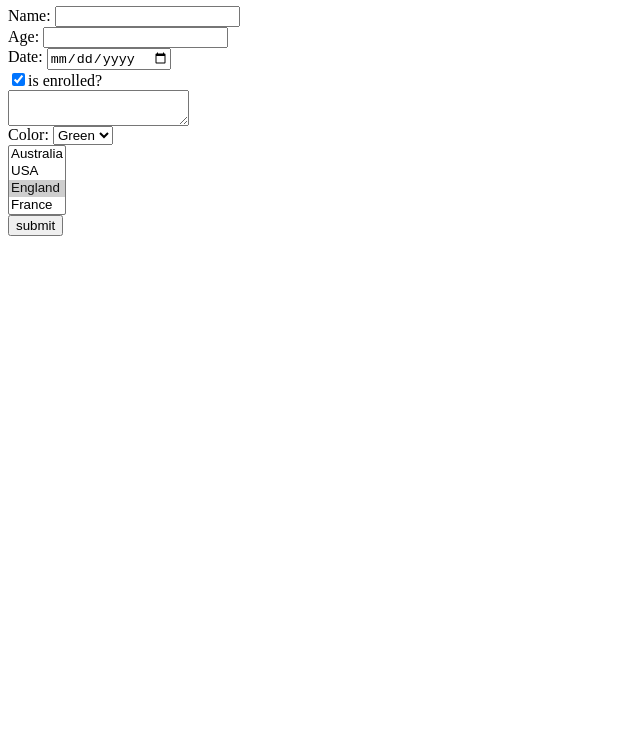
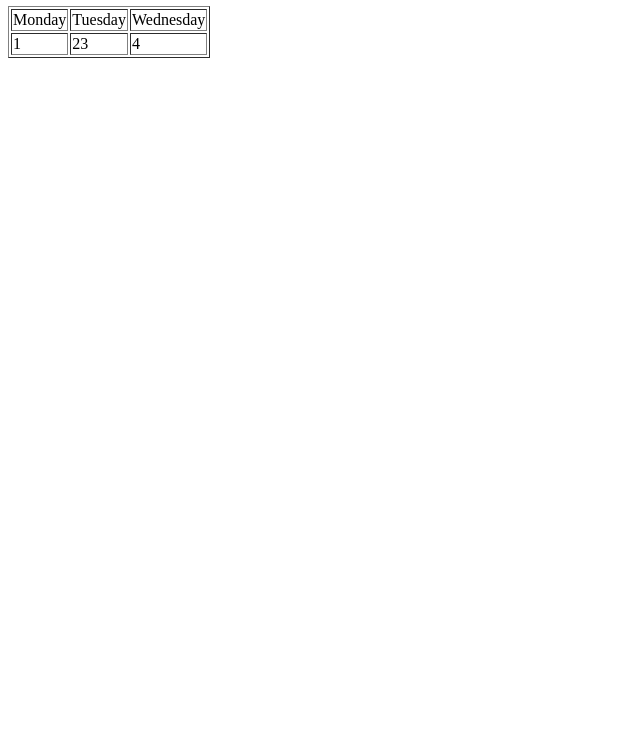
Before and after one commit to chrisdug123/HTML-Intro, a plain HTML site: page index.html in a window 1280 px wide. Shown: the part 60-800 px from the top of the page, without its empty margins (0-640 px from the left). Drawn offline with Linux system fonts and the light colour scheme.

Commit message:
Basic table built with table, tr and td tags

```diff
--- a/index.html
+++ b/index.html
@@ -30,7 +30,7 @@
   <li>Paddle</li>
 </ol> -->
 
-
+<!--
 <h1>Forms</h1>
 <form>
   <div>
@@ -72,4 +72,18 @@
 
 
 
-</form>
+</form> -->
+
+<h1>Tables</h1>
+<table border>
+  <tr>
+    <td>Monday</td>
+    <td>Tuesday</td>
+    <td>Wednesday</td>
+  </tr>
+  <tr>
+    <td>1</td>
+    <td>23</td>
+    <td>4</td>
+  </tr>
+</table>
```
